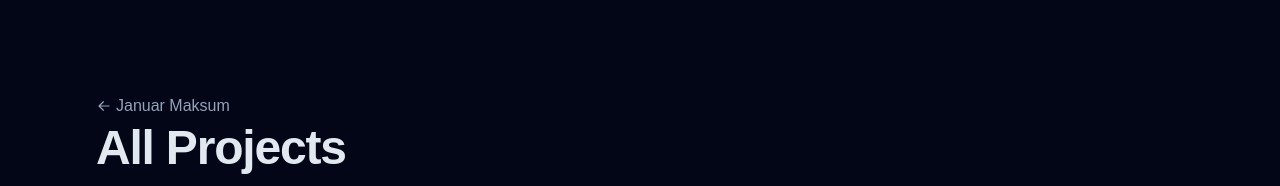
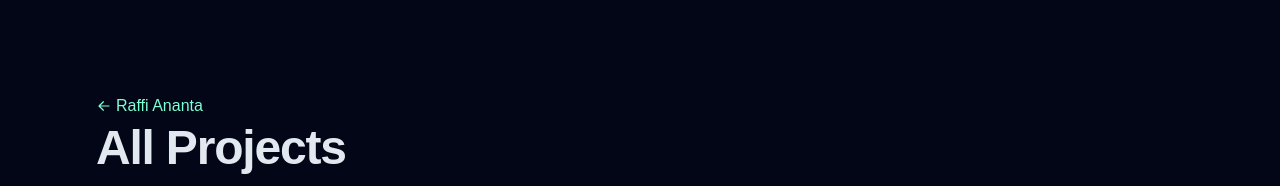
Before and after one commit to TakagiXNishikata/TakagiXNishikata, a React (Vite) app: page /projects in a window 1280 px wide. Shown: the top 186 px of the page. Built offline with nearby package versions, Linux system fonts and the light colour scheme.

Commit message:
fix:change primary to aquamarine

```diff
--- a/src/App.jsx
+++ b/src/App.jsx
@@ -68,8 +68,8 @@ function App() {
               </ul>
               <div className="group mt-4 inline-flex">
                 <a
-                  href="/januarmaksum-cv.pdf"
-                  className="flex group-hover:text-primary cursor-pointer text-slate-200 font-semibold"
+                  href="#"
+                  className="flex group-hover:text-aquamarine cursor-pointer text-slate-200 font-semibold"
                 >
                   View Full Resume
                   <LinkArrow />
@@ -87,7 +87,7 @@ function App() {
                 <button
                   type="button"
                   onClick={() => navigate("/projects")}
-                  className="flex group-hover:text-primary cursor-pointer text-slate-200 font-semibold items-center"
+                  className="flex group-hover:text-aquamarine cursor-pointer text-slate-200 font-semibold items-center"
                 >
                   View Full Project Archive
                   <svg
--- a/src/components/AllProjects.jsx
+++ b/src/components/AllProjects.jsx
@@ -26,7 +26,7 @@ export default function AllProjects() {
         <button
           onClick={() => navigate("/")}
           type="button"
-          className="group mb-2 inline-flex items-center leading-tight text-primary"
+          className="group mb-2 inline-flex items-center leading-tight text-aquamarine"
         >
           <svg
             xmlns="http://www.w3.org/2000/svg"
@@ -41,7 +41,7 @@ export default function AllProjects() {
               clipRule="evenodd"
             ></path>
           </svg>
-          Januar Maksum
+          Raffi Ananta
         </button>
         <h1 className="text-4xl font-bold tracking-tight text-slate-200 sm:text-5xl">
           All Projects
@@ -85,7 +85,7 @@ export default function AllProjects() {
                 <td className="py-4 md:pr-4 align-top text-slate-200">
                   <a
                     href={item.project_link}
-                    className="group-hover:text-primary cursor-pointer"
+                    className="group-hover:text-aquamarine cursor-pointer"
                     target="_blank"
                   >
                     <h3 className="font-semibold md:pr-0 text-balance">
@@ -118,7 +118,7 @@ export default function AllProjects() {
                 <td className="hidden md:table-cell py-4 align-top">
                   <a
                     href={item.project_link}
-                    className="group-hover:text-primary cursor-pointer font-semibold whitespace-nowrap"
+                    className="group-hover:text-aquamarine cursor-pointer font-semibold whitespace-nowrap"
                     target="_blank"
                   >
                     {item.project_link_type === "github" && (
```
